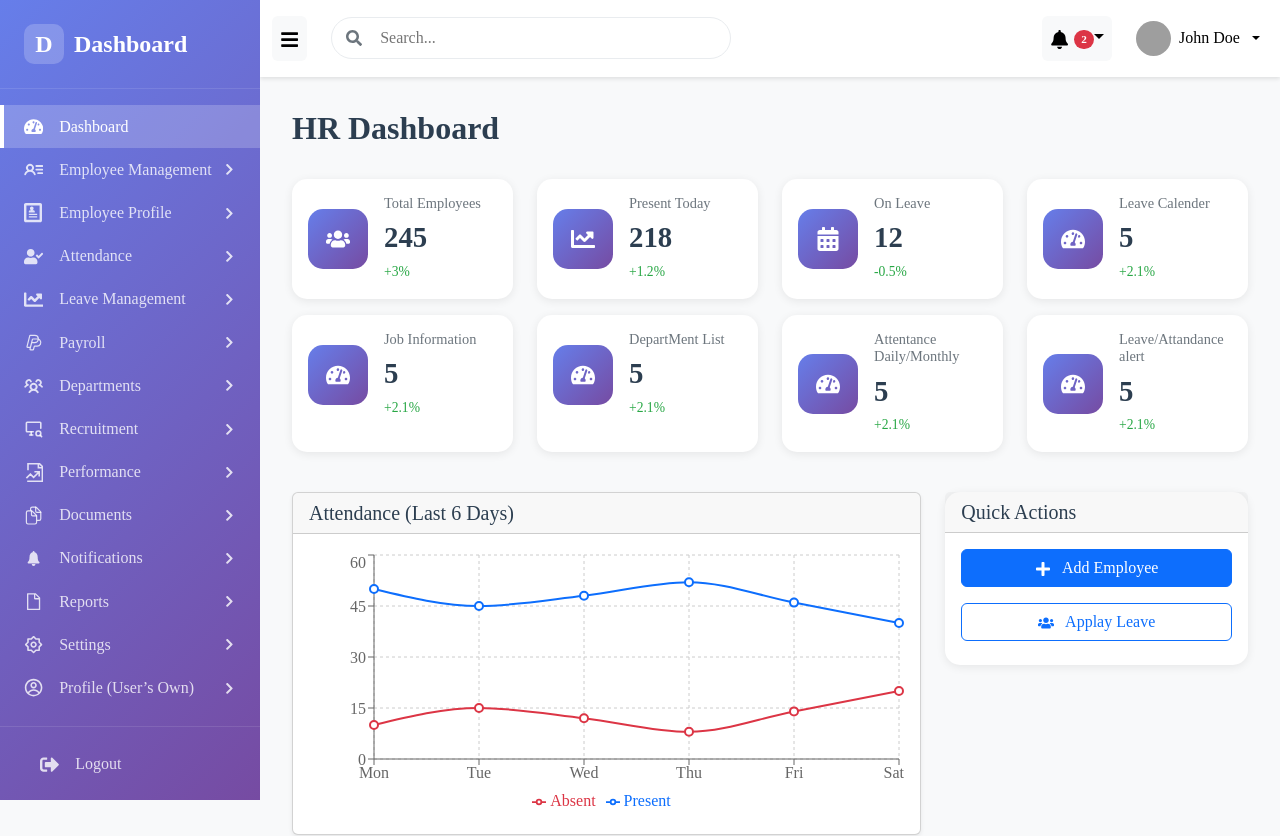
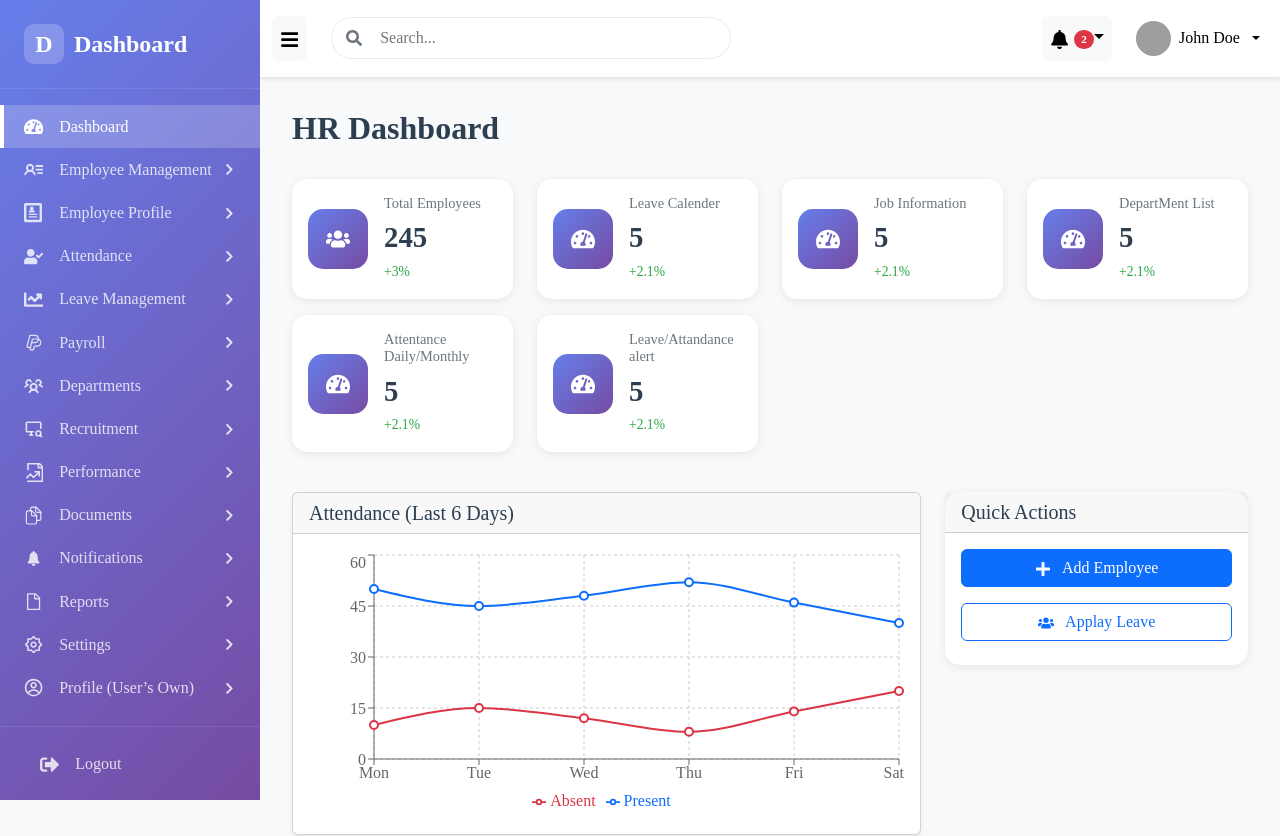
Before and after one commit to rajeshthap/BrainRockWebsite, a React (Create React App) app: page /HrDashBoard in a window 1280 px wide. Shown: the top 836 px of the page. Built offline with nearby package versions, Linux system fonts and the light colour scheme; grey boxes are pictures that could not be loaded.

Commit message:
HR DashBoard

```diff
--- a/src/componets/hr_dashboard/HrDashBoard.js
+++ b/src/componets/hr_dashboard/HrDashBoard.js
@@ -63,18 +63,8 @@ const HrDashBoard = () => {
       change: "+3%",
       icon: <FaUsers />,
     },
-    {
-      title: "Present Today",
-      value: "218",
-      change: "+1.2%",
-      icon: <FaChartLine />,
-    },
-    {
-      title: "On Leave",
-      value: "12",
-      change: "-0.5%",
-      icon: <FaCalendarAlt />,
-    },
+
+
     {
       title: "Leave Calender",
       value: "5",
```
